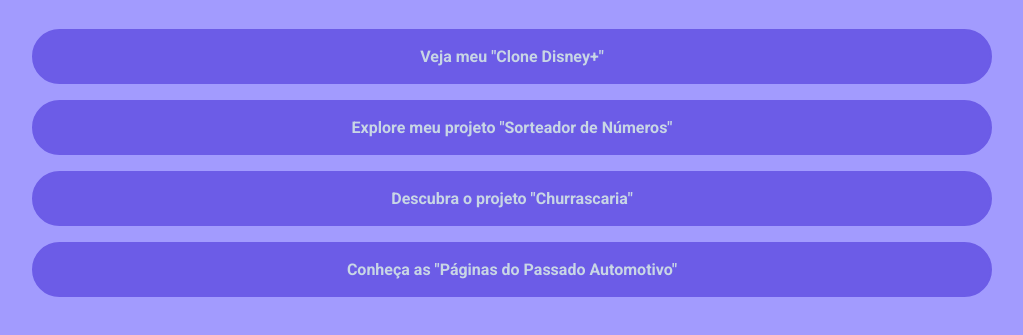
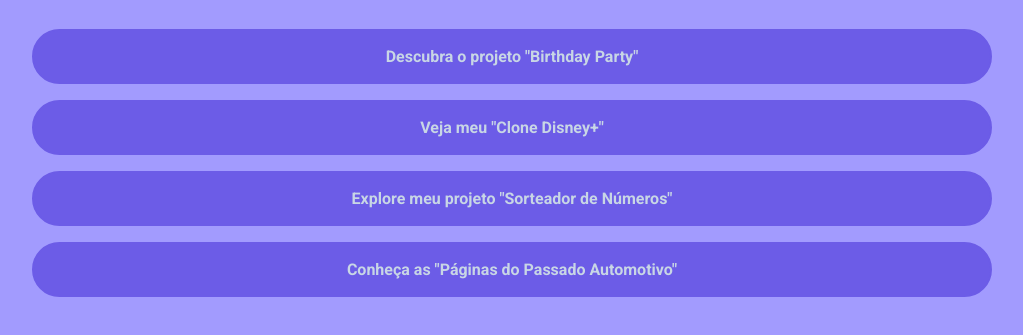
Before and after one commit to BrunoLucizano/LESS, a website: page index.html in a window 1280 px wide. Shown: the part 423-758 px from the top of the page, without its empty margins (128-1151 px from the left). Drawn offline with Linux system fonts and the light colour scheme.

Commit message:
atualização de links

```diff
--- a/index.html
+++ b/index.html
@@ -35,6 +35,11 @@
         <nav>
             <ul class="projects-list">
                 <li class="projects-list-item">
+                    <a href="https://ebac-talks-phi.vercel.app" target="_blank">
+                        Descubra o projeto "Birthday Party"
+                    </a>
+                </li>
+                <li class="projects-list-item">
                     <a href="https://clone-disneyplus-l3fc.vercel.app" target="_blank">
                         Veja meu "Clone Disney+"
                     </a>
@@ -42,11 +47,6 @@
                 <li class="projects-list-item">
                     <a href="https://sorteadorgruntbruno-delta.vercel.app" target="_blank">
                         Explore meu projeto "Sorteador de Números"
-                    </a>
-                </li>
-                <li class="projects-list-item">
-                    <a href="https://projeto-churrascaria-omega.vercel.app" target="_blank">
-                        Descubra o projeto "Churrascaria"
                     </a>
                 </li>
                 <li class="projects-list-item">
```
